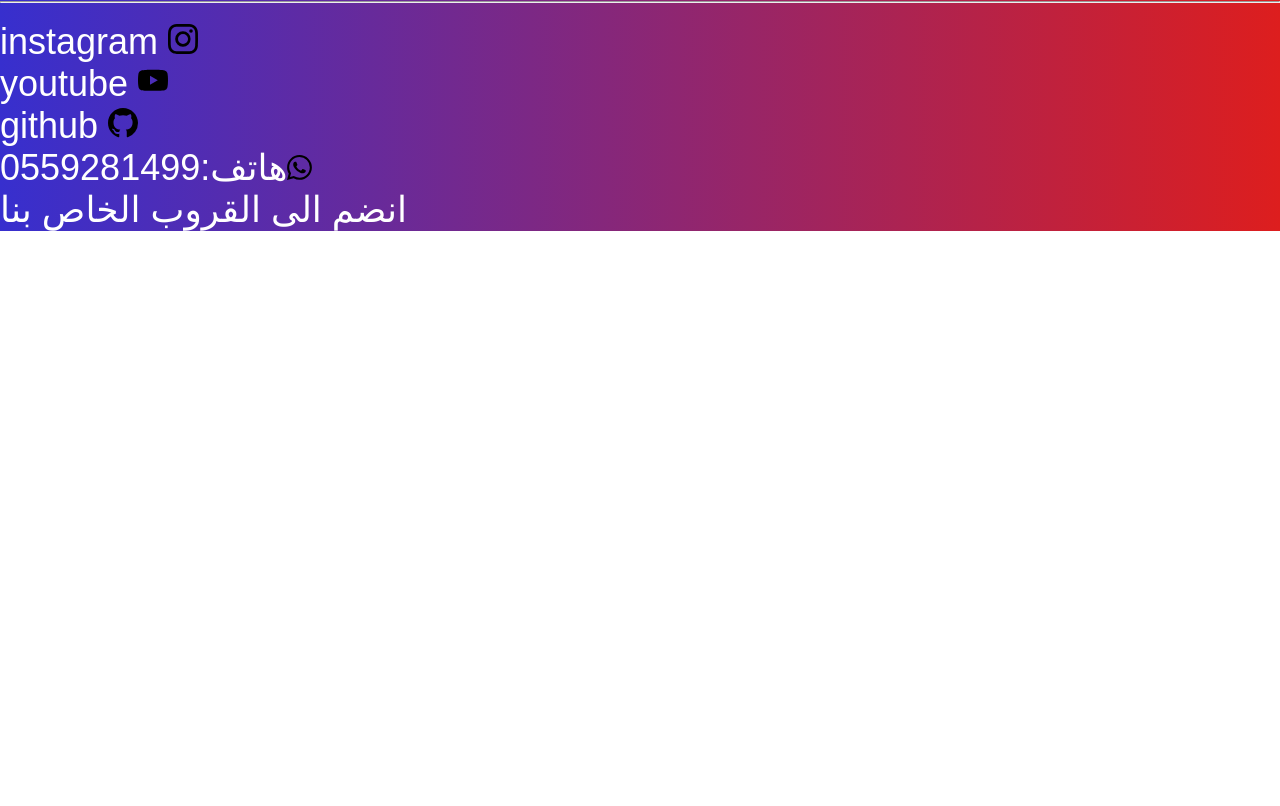
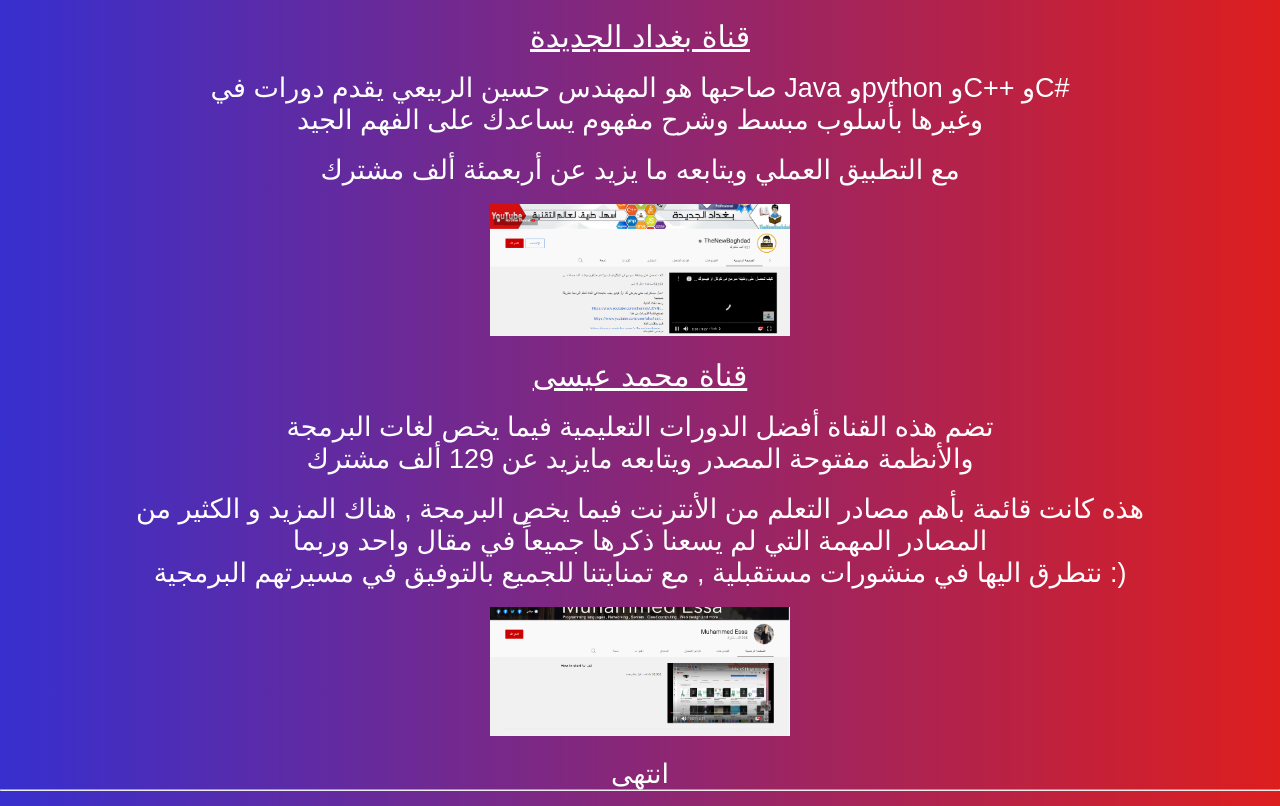
Before and after one commit to andmeen/andmeen.github.io, a plain HTML site: page links.html in a window 1280 px wide. Shown: the part 3116-3922 px from the top of the page. Before the commit the page ends 3347 px from the top, so only its background shows below. Drawn offline with Linux system fonts and the light colour scheme.

Commit message:
edit my file

```diff
--- a/css/links.css
+++ b/css/links.css
@@ -100,11 +100,6 @@ body{
     text-align: center;
 }
 
-.str2{
-    text-align: center;
-}
-
-
 .w3-web{
    color: white;
    font-size: 27px;
@@ -120,3 +115,9 @@ body{
 .youtube-channels{
   text-align: center;
 }
+
+.str2{
+  font-size: 27px;
+  text-align: center;
+  color: white;
+}
--- a/links.html
+++ b/links.html
@@ -94,7 +94,22 @@
       <p class="str1">أسامة الزيرو بشرحه المفصل حتى لأبسط القواعد البرمجية وأسلوبه السلس والمتدرج الصعوبة،</p>
       <p class="str1">بالإضافة إلى ذلك فهناك مجموعة خاصة به على الفيسبوك</p>
       <p class="str1">بإمكانك الانضمام إليها وطرح أي تساؤل أو مشاكل تواجهك وستجد الكثير هناك لإجابتك</p><br>
-      <center><img width="300px" src="img/Screenshot_10.png"></center>
+      <center><img width="300px" src="img/Screenshot_10.png"></center><br>
+      <!-- قناة بغداد الجديدة -->
+      <center><a class="str-web" href="https://www.youtube.com/user/alxs1aa/playlists">قناة بغداد الجديدة</a></center><br>
+      <p class="str1">صاحبها هو المهندس حسين الربيعي يقدم دورات في Java وpython وC++ وC#</p>
+      <p class="str1">وغيرها بأسلوب مبسط وشرح مفهوم يساعدك على الفهم الجيد</p><br>
+       <p class="str1">مع التطبيق العملي ويتابعه ما يزيد عن أربعمئة ألف مشترك</p><br>
+       <center><img width="300px" src="img/Screenshot_11.png"></center><br>
+       <!-- قناة محمد عيسى -->
+       <center><a class="str-web" href="https://www.youtube.com/channel/UC7OGxluGpaD5NHMNoKj33pw">قناة محمد عيسى</a></center><br>
+       <p class="str1">تضم هذه القناة أفضل الدورات التعليمية فيما يخص لغات البرمجة </p>
+       <p class="str1">والأنظمة مفتوحة المصدر ويتابعه مايزيد عن 129 ألف مشترك</p><br>
+       <p class="str1">هذه كانت قائمة بأهم مصادر التعلم من الأنترنت فيما يخص البرمجة , هناك المزيد و الكثير من</p>
+       <p class="str1">المصادر المهمة التي لم يسعنا ذكرها جميعاً في مقال واحد وربما</p>
+       <p class="str1">نتطرق اليها في منشورات مستقبلية , مع تمنايتنا للجميع بالتوفيق في مسيرتهم البرمجية :)</p><br>
+       <center><img width="300px" src="img/Screenshot_12.png"></center><br>
+       <p class="str2">انتهى</p>
 
 
 <hr><br>
```
Also changed, not shown: img/Screenshot_11.png (added), img/Screenshot_12.png (added).
